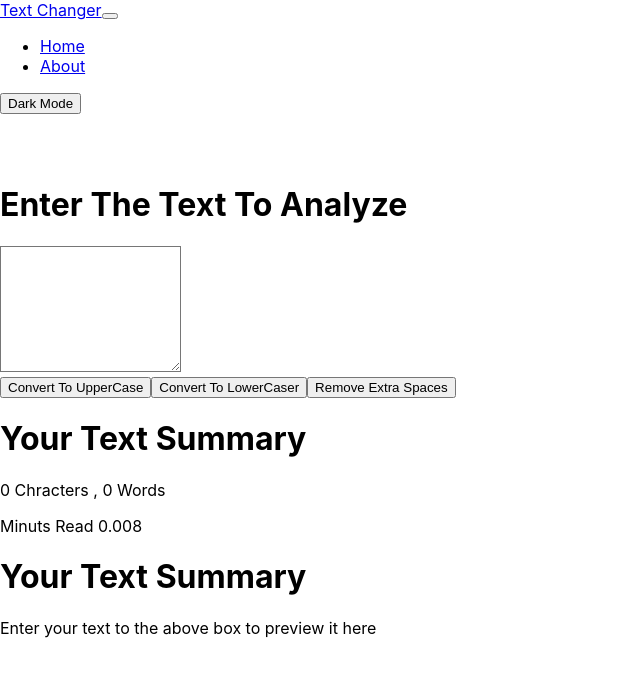
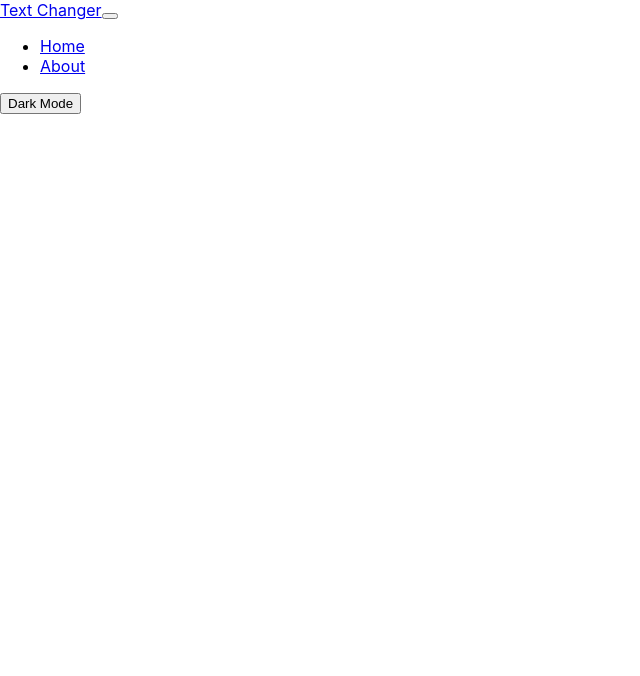
Before and after one commit to mr-rizwanulhaq/Text-Changer, a React (Create React App) app: page / in a window 1280 px wide. Shown: the top 676 px of the page, without its empty margins (0-640 px from the left). Built offline with nearby package versions, Linux system fonts and the light colour scheme; the HTML template or start-up script is replaced by a standard one.

Commit message:
link changes commited

```diff
--- a/src/App.js
+++ b/src/App.js
@@ -60,7 +60,7 @@ let toggleMode=()=>{
               <div className="container my-3">
             <Routes>
               <Route exact path="/about" element={<About mode={mode} />} />
-              <Route exact path="/" element={<TextForm heading ="Enter The Text To Analyze" mode={mode}  btnmode={btnmode} showAlert={showAlert}/>} />
+              <Route exact path="/text-changer" element={<TextForm heading ="Enter The Text To Analyze" mode={mode}  btnmode={btnmode} showAlert={showAlert}/>} />
             </Routes>
 
               </div>
--- a/src/components/Navbar.js
+++ b/src/components/Navbar.js
@@ -7,14 +7,14 @@ export default function Navbar(props) {
   return (
     <nav className= {`navbar navbar-expand-lg navbar-${props.mode} bg-${props.mode}`}>
     <div className="container-fluid">
-      <Link className="navbar-brand" to="/">{props.title}</Link>
+      <Link className="navbar-brand" to="/text-changer">{props.title}</Link>
       <button className="navbar-toggler" type="button" data-bs-toggle="collapse" data-bs-target="#navbarSupportedContent" aria-controls="navbarSupportedContent" aria-expanded="false" aria-label="Toggle navigation">
         <span className="navbar-toggler-icon"></span>
       </button>
       <div className="collapse navbar-collapse" id="navbarSupportedContent">
         <ul className="navbar-nav me-auto mb-2 mb-lg-0">
           <li className="nav-item">
-            <Link className="nav-link active" aria-current="page" to="/">{props.tabOne}</Link>
+            <Link className="nav-link active" aria-current="page" to="/text-changer">{props.tabOne}</Link>
           </li>
           <li className="nav-item">
             <Link className="nav-link" to="/about">{props.tabTwo}</Link>
```
